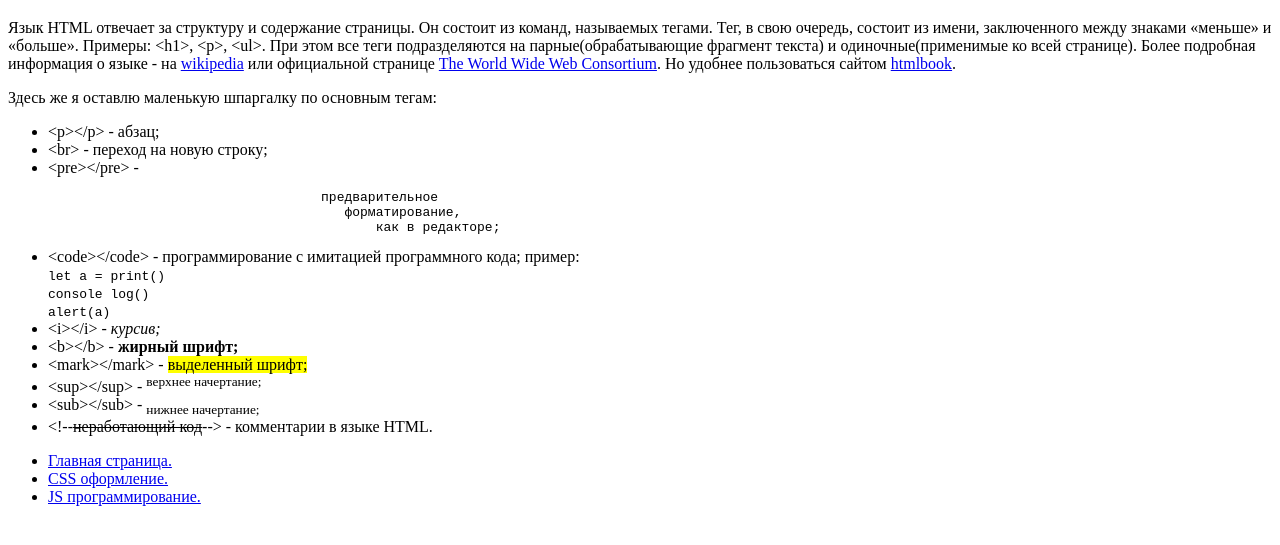
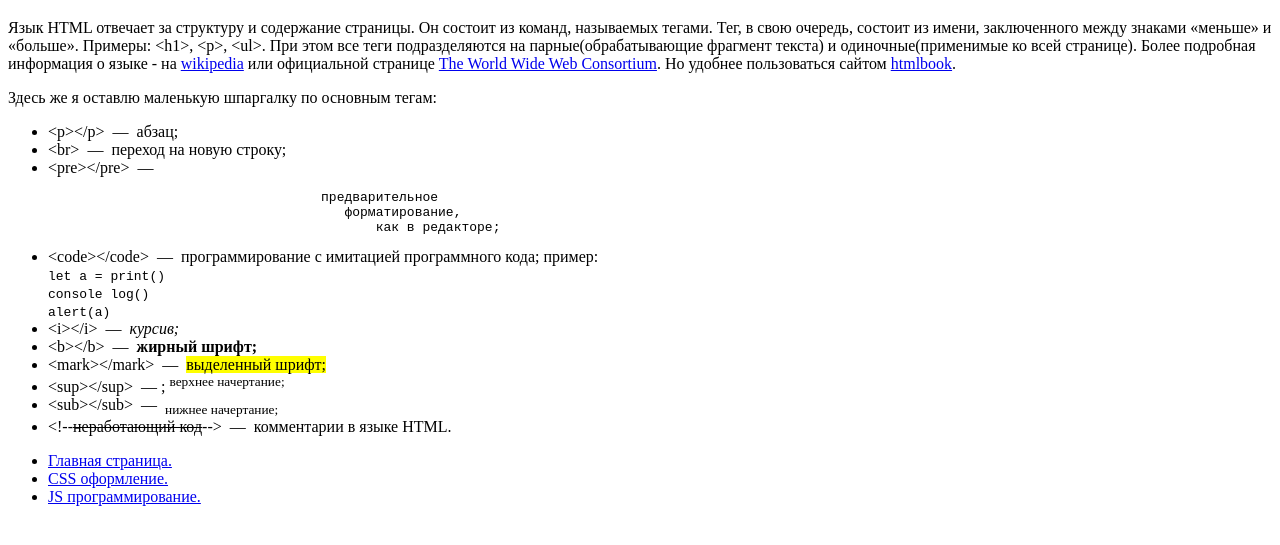
Before and after one commit to MariaSuba4eva/Site, a plain HTML site: page pages/verstka.html in a window 1280 px wide. Shown: the part 61-606 px from the top of the page. Drawn offline with Linux system fonts and the light colour scheme.

Commit message:
Update verstka.html

```diff
--- a/pages/verstka.html
+++ b/pages/verstka.html
@@ -6,27 +6,27 @@
 </head>
 <body>
     <h1>О языке HTML:</h1>
-    <p>Язык HTML отвечает за структуру и содержание страницы. Он состоит из команд, называемых тегами. Тег, в свою очередь, состоит из имени, заключенного между знаками &#171;меньше&#187; и &#171;больше&#187;. Примеры: &#60;h1&#62;, &#60;p&#62;, &#60;ul&#62;. При этом все теги подразделяются на парные(обрабатывающие фрагмент текста) и одиночные(применимые ко всей странице). Более подробная информация о языке - на <a href="https://ru.wikipedia.org/wiki/HTML">wikipedia</a> или официальной странице <a href="https://www.w3.org/">The World Wide Web Consortium</a>. Но удобнее пользоваться сайтом <a href="http://htmlbook.ru/html">htmlbook</a>.</P>
+    <P>Язык HTML отвечает за структуру и содержание страницы. Он состоит из команд, называемых тегами. Тег, в свою очередь, состоит из имени, заключенного между знаками &#171;меньше&#187; и &#171;больше&#187;. Примеры: &#60;h1&#62;, &#60;p&#62;, &#60;ul&#62;. При этом все теги подразделяются на парные(обрабатывающие фрагмент текста) и одиночные(применимые ко всей странице). Более подробная информация о языке - на <a href="https://ru.wikipedia.org/wiki/HTML">wikipedia</a> или официальной странице <a href="https://www.w3.org/">The World Wide Web Consortium</a>. Но удобнее пользоваться сайтом <a href="http://htmlbook.ru/html">htmlbook</a>.</P>
     <p>Здесь же я оставлю маленькую шпаргалку по основным тегам:</p>
     <ul>
-        <li>&#60;p&#62;&#60;/p&#62; - абзац;</li>
-        <li>&#60;br&#62; - переход на новую строку;</li>
-        <li>&#60;pre&#62;&#60;/pre&#62; - <pre>
+        <li>&#60;p&#62;&#60;/p&#62; &#160;&#8212;&#160; абзац;</li>
+        <li>&#60;br&#62; &#160;&#8212;&#160; переход на новую строку;</li>
+        <li>&#60;pre&#62;&#60;/pre&#62;	&#160;&#8212;&#160; <pre>
                                    предварительное
                                       форматирование,
                                           как в редакторе;</pre></li>
-        <li>&#60;code&#62;&#60;/code&#62; - программирование с имитацией программного кода; пример:<br>
+        <li>&#60;code&#62;&#60;/code&#62; &#160;&#8212;&#160; программирование с имитацией программного кода; пример:<br>
             <code>let a = print()<br>
                   console log()<br>
                   alert(a)
             </code>
         </li>
-        <li>&#60;i&#62;&#60;/i&#62; - <i>курсив;</i></li>
-        <li>&#60;b&#62;&#60;/b&#62; - <b>жирный шрифт;</b></li>
-        <li>&#60;mark&#62;&#60;/mark&#62; - <mark>выделенный шрифт;</mark></li>
-        <li>&#60;sup&#62;&#60;/sup&#62; - <sup>верхнее начертание;</sup></li>
-        <li>&#60;sub&#62;&#60;/sub&#62; - <sub>нижнее начертание;</sub></li>
-        <li>&#60;!--<s>неработающий код</s>--&#62; - комментарии в языке HTML.</li>
+        <li>&#60;i&#62;&#60;/i&#62; &#160;&#8212;&#160; <i>курсив;</i></li>
+        <li>&#60;b&#62;&#60;/b&#62; &#160;&#8212;&#160; <b>жирный шрифт;</b></li>
+        <li>&#60;mark&#62;&#60;/mark&#62; &#160;&#8212;&#160; <mark>выделенный шрифт;</mark></li>
+        <li>&#60;sup&#62;&#60;/sup&#62; &#160;&#8212;&#160;; <sup>верхнее начертание;</sup></li>
+        <li>&#60;sub&#62;&#60;/sub&#62; &#160;&#8212;&#160; <sub>нижнее начертание;</sub></li>
+        <li>&#60;!--<s>неработающий код</s>--&#62; &#160;&#8212;&#160; комментарии в языке HTML.</li>
     </ul>
     <ul>
         <li><a href="../index.html">Главная страница.</a></li>
```
